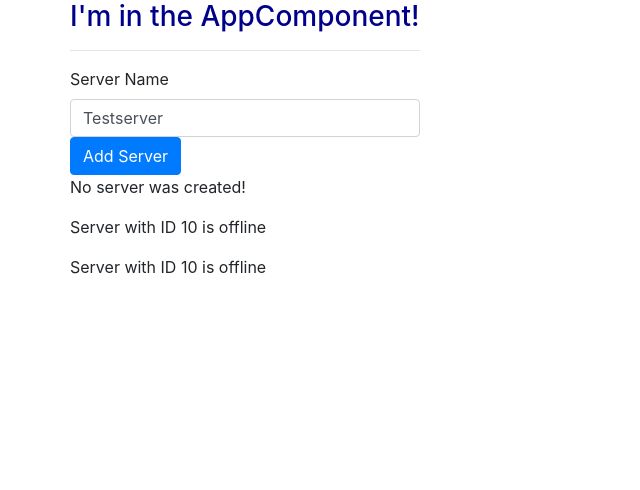
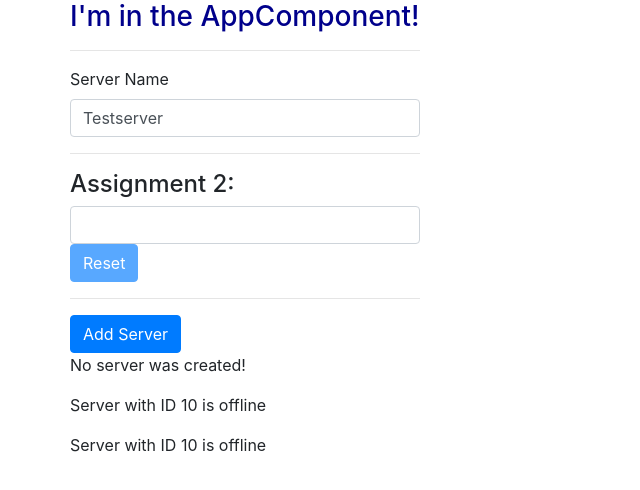
Before and after one commit to gfcf14/angular-2021, an Angular app: page / in a window 1280 px wide. Shown: the top 490 px of the page, without its empty margins (0-640 px from the left). Built offline with nearby package versions, Linux system fonts and the light colour scheme.

Commit message:
assignment 2

```diff
--- a/src/app/servers/servers.component.html
+++ b/src/app/servers/servers.component.html
@@ -2,6 +2,12 @@
 <!-- <input type='text' class='form-control' (input)='onUpdateServerName($event)'> -->
 <input type='text' class='form-control' [(ngModel)]='serverName'>
 <!-- <p>{{serverName}}</p> -->
+<hr />
+<h4>Assignment 2:</h4>
+<input type='text' class='form-control' [(ngModel)]='username'>
+<button class='btn btn-primary' [disabled]='isEmpty()' (click)='resetUsername()'>Reset</button>
+<p>{{username}}</p>
+<hr />
 <button
   class='btn btn-primary'
   [disabled]='!allowNewServer'
--- a/src/app/servers/servers.component.ts
+++ b/src/app/servers/servers.component.ts
@@ -9,6 +9,7 @@ export class ServersComponent implements OnInit {
   allowNewServer: boolean = false;
   serverCreationStatus: string = 'No server was created!';
   serverName: string = 'Testserver';
+  username: String = '';
 
   constructor() {
     setTimeout(() => {
@@ -27,4 +28,12 @@ export class ServersComponent implements OnInit {
     this.serverName = (<HTMLInputElement>e.target).value;
   }
 
+  isEmpty() {
+    return !this.username.length;
+  }
+
+  resetUsername() {
+    this.username = '';
+  }
+
 }
```
